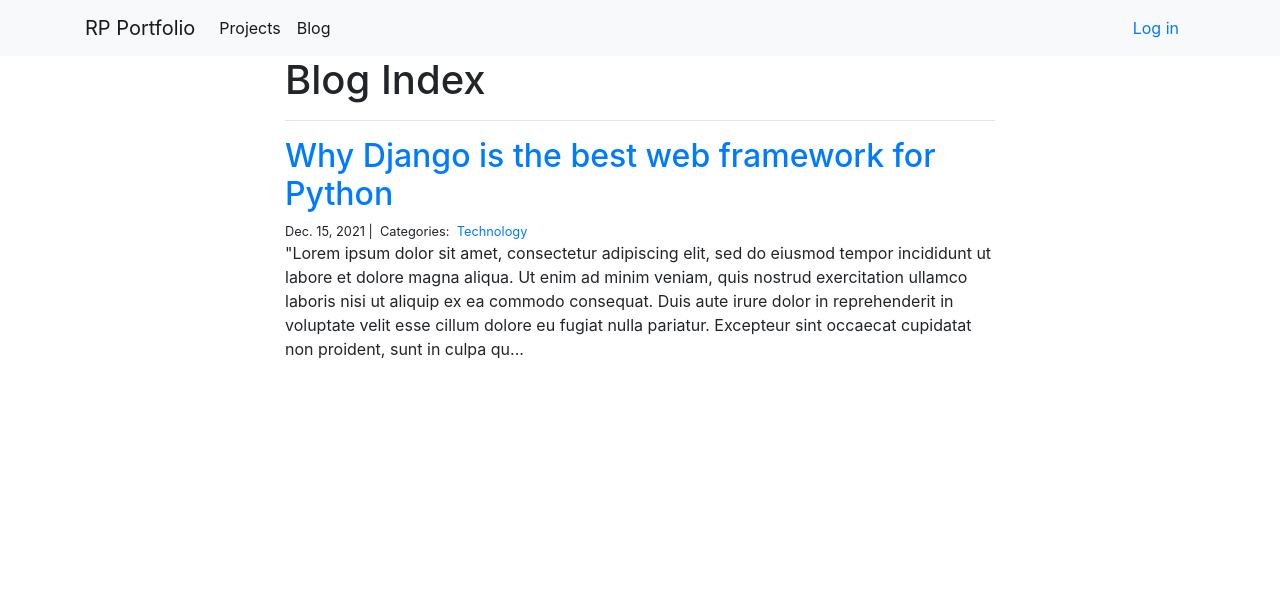
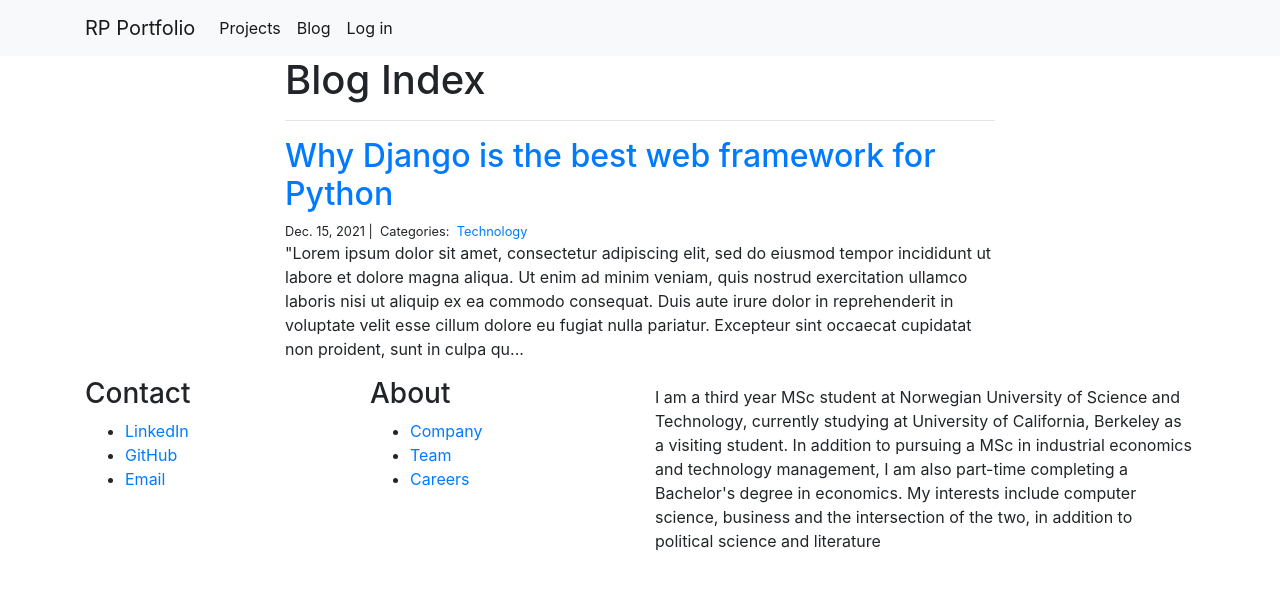
Before and after one commit to johanmasvie/rp-portfolio, a Django app: page /blog/ in a window 1280 px wide. Shown: the top 590 px of the page. Run offline with Django 3.2, Linux system fonts and the light colour scheme; data comes from the database, SQL or seed files in the repository; some libraries are stand-ins or nearby versions.

Commit message:
creating and updating footer

```diff
--- a/personal_portfolio/templates/base.html
+++ b/personal_portfolio/templates/base.html
@@ -15,10 +15,10 @@
             <li class="nav-item active">
               <a class="nav-link" href="{% url 'blog_index' %}">Blog</a>
             </li>
+            <li class="nav-item active">
+              <a class="nav-link" href="http://127.0.0.1:8000/accounts/login/">Log in</a>
+            </li>
           </ul>
-          <li class="form-inline my-2 my-lg-0">
-            <a class="nav-link" href="http://127.0.0.1:8000/accounts/login/">Log in</a>
-          </li>
         </div>
     </div>
 
@@ -28,6 +28,33 @@
     {% block page_content %}{% endblock %}
 </div>
 
+<div class="footer">
+  <div class="container">
+    <div class="row">
+        <div class="col-sm-6 col-md-3 item">
+            <h3>Contact </h3>
+            <ul>
+                <li><a href="https://www.linkedin.com/in/johan-masvie-0b1783172/">LinkedIn</a></li>
+                <li><a href="https://github.com/johanmasvie">GitHub</a></li>
+                <li><a href="mailto:johan@masvie.no">Email</a></li>
+            </ul>
+        </div>
+        <div class="col-sm-6 col-md-3 item">
+            <h3>About</h3>
+            <ul>
+                <li><a href="#">Company</a></li>
+                <li><a href="#">Team</a></li>
+                <li><a href="#">Careers</a></li>
+            </ul>
+        </div>
+        <div class="col-md-6 item text">
+            <h3></h3>
+            <p>I am a third year MSc student at Norwegian University of Science and Technology, currently studying at University of California, Berkeley as a visiting student. In addition to pursuing a MSc in industrial economics and technology management, I am also part-time completing a Bachelor's degree in economics. My interests include computer science, business and the intersection of the two, in addition to political science and literature</p>
+        </div>
+        <div class="col item social"><a href="#"><i class="icon ion-social-facebook"></i></a><a href="#"><i class="icon ion-social-twitter"></i></a><a href="#"><i class="icon ion-social-snapchat"></i></a><a href="#"><i class="icon ion-social-instagram"></i></a></div>
+    </div>
+</div>
+</div>
 
 <script src="https://code.jquery.com/jquery-3.3.1.slim.min.js" integrity="sha384-q8i/X+965DzO0rT7abK41JStQIAqVgRVzpbzo5smXKp4YfRvH+8abtTE1Pi6jizo" crossorigin="anonymous"></script>
 <script src="https://cdnjs.cloudflare.com/ajax/libs/popper.js/1.14.3/umd/popper.min.js" integrity="sha384-ZMP7rVo3mIykV+2+9J3UJ46jBk0WLaUAdn689aCwoqbBJiSnjAK/l8WvCWPIPm49" crossorigin="anonymous"></script>
```
